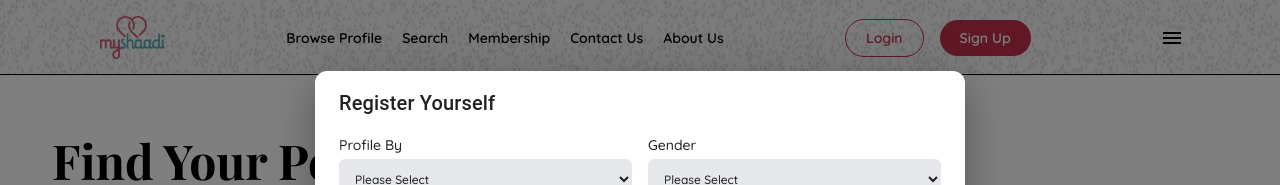
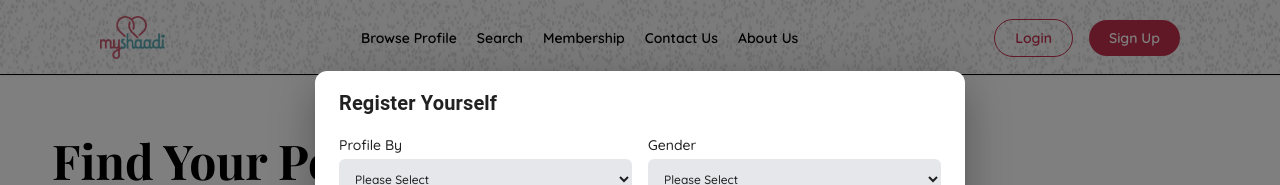
Before and after one commit to DeepakSolankiWebsenor/frontend-jodimilan, a Next.js app: page / in a window 1280 px wide. Both pictures are taken after a click on the button "Sign Up". Shown: the top 185 px of the page. Built offline with nearby package versions, Linux system fonts and the light colour scheme; what react-topbar-progress-indicator would draw is missing.

Commit message:
minor changes

```diff
--- a/components/Header.jsx
+++ b/components/Header.jsx
@@ -138,8 +138,8 @@ function Header() {
             <Image
               src="/logo/Logo.png"
               alt="Logo"
-              width={50}
-              height={50}
+              width={100}
+              height={100}
               className="w-[65px] opacity-80"
             />
           </a>
@@ -387,15 +387,16 @@ function Header() {
           )}
         </div>
 
+        <div className="sm:hidden">
           <IconButton
             edge="end"
             color="inherit"
             aria-label="menu"
             onClick={() => setDrawerOpen(true)}
-          className="md:hidden"
           >
             <MenuIcon />
           </IconButton>
+        </div>
       </div>
 
       <Drawer
--- a/components/Signup.jsx
+++ b/components/Signup.jsx
@@ -24,6 +24,7 @@ const defaultValues = {
 };
 
 const Signup = ({ open, onClose }) => {
+  const [loading, setloadng] = useState(false);
   const [options, setOptions] = useState(null);
   const masterData1 = useSelector((state) => state.user);
 
@@ -42,7 +43,6 @@ const Signup = ({ open, onClose }) => {
 
   const onSubmit = (data) => {
     console.log("Form Submitted ✅", data);
-    // handle your API call or Redux action here
     onClose();
     reset();
   };
@@ -59,7 +59,9 @@ const Signup = ({ open, onClose }) => {
       }}
     >
       <form onSubmit={handleSubmit(onSubmit)}>
-        <DialogTitle>Register Yourself</DialogTitle>
+        <DialogTitle>
+          <div className="font-bold">Register Yourself</div>
+        </DialogTitle>
         <DialogContent>
           <div className="grid grid-cols-2 gap-4">
             {/* Profile By */}
@@ -295,15 +297,17 @@ const Signup = ({ open, onClose }) => {
           <button
             type="button"
             onClick={onClose}
+            disabled={loading}
             className="outline-none text-primary border border-primary bg-white font-semibold text-sm px-3 py-2 rounded-lg cursor-pointer"
           >
             Cancel
           </button>
           <button
             type="submit"
+            disabled={loading}
             className="outline-none bg-primary text-white font-semibold text-sm px-3 py-2 rounded-lg cursor-pointer"
           >
-            Accept & Register
+            {loading ? "Please wait..." : "Accept & Register"}
           </button>
         </DialogActions>
       </form>
```
Lines whose indentation alone changed are shown as unchanged.
